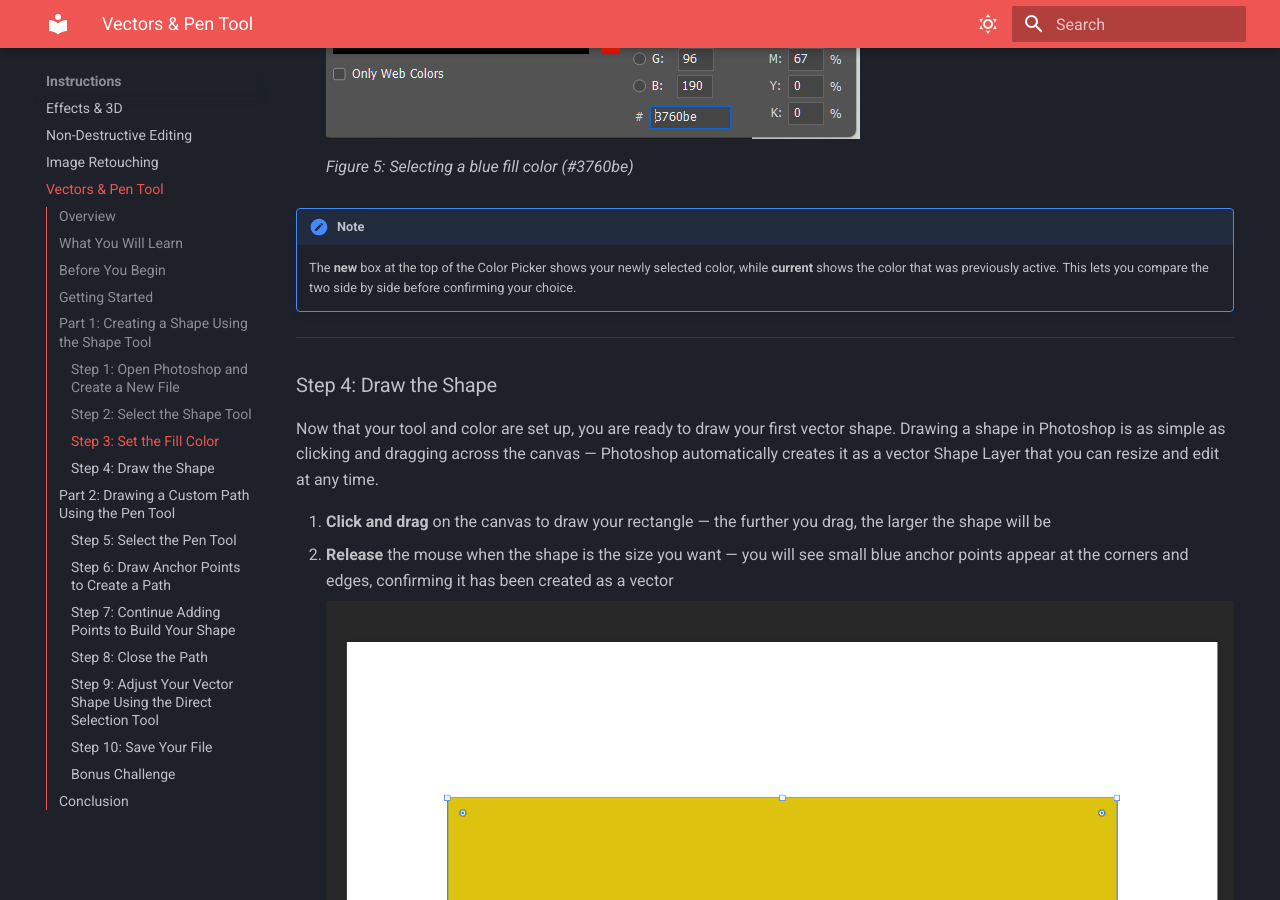
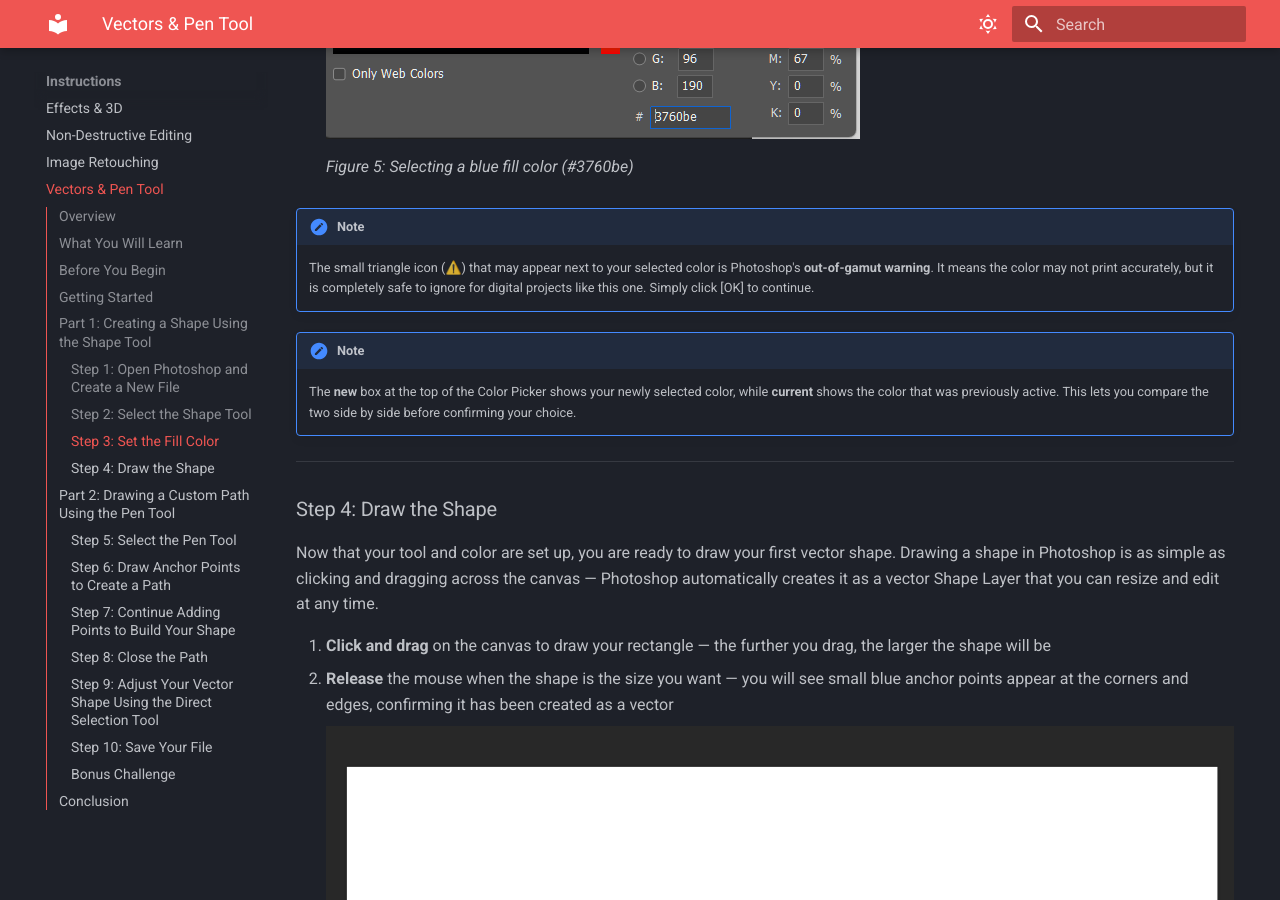
Before and after one commit to ShervinBabaei2007/mkdoc-UserDoc, an MkDocs documentation site: the page built from docs/instructions/vectors.md, in a window 1280 px wide and 900 px high, scrolled down 5978 px. Built offline with MkDocs 1.6.1 and Material for MkDocs 9.7.7, drawn with Linux system fonts in a browser that asks for light colours.

Commit message:
add 1 very important piece

```diff
--- a/docs/instructions/vectors.md
+++ b/docs/instructions/vectors.md
@@ -89,6 +89,9 @@ Before you draw your shape, it is important to choose a fill color first. The fi
     ![Color Picker with blue color selected showing hex value 3760be](../assets/images/shape%20tool/Screenshot%202026-03-10%20191639.png)
 
     *Figure 5: Selecting a blue fill color (#3760be)*
+
+!!! note
+    The small triangle icon (⚠️) that may appear next to your selected color is Photoshop's **out-of-gamut warning**. It means the color may not print accurately, but it is completely safe to ignore for digital projects like this one. Simply click [OK] to continue.
 
 !!! note
     The **new** box at the top of the Color Picker shows your newly selected color, while **current** shows the color that was previously active. This lets you compare the two side by side before confirming your choice.
```
